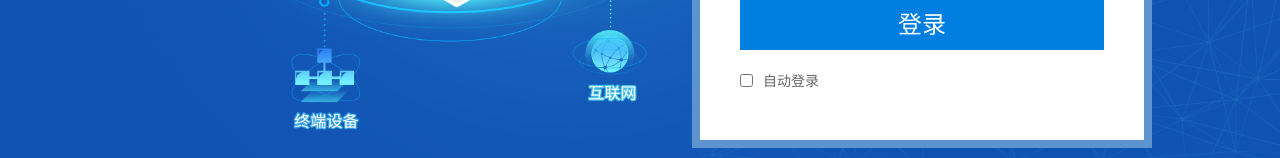
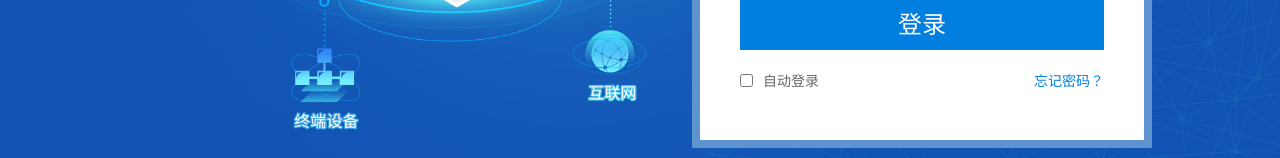
Before and after one commit to yufeng26/xinqi, a Vue app: page /#/login in a window 1280 px wide. Shown: the part 478-636 px from the top of the page. Built offline with nearby package versions, Linux system fonts and the light colour scheme.

Commit message:
修改登录忘记密码提示问题

```diff
--- a/src/views/login.vue
+++ b/src/views/login.vue
@@ -44,6 +44,7 @@
               />
               <span>自动登录</span>
             </p>
+            <p class="noPass" @click="showContent()">忘记密码？</p>
           </li>
         </ul>
       </div>
@@ -82,6 +83,15 @@ export default {
     }
   },
   methods: {
+    // 忘记密码
+    showContent() {
+      this.$message({
+        message: "请联系网站管理员，重新设置新密码！",
+        type: "success",
+        center: true,
+        duration: 2000,
+      });
+    },
     handlelogin() {
       if (this.loginmodel.UserName === "" || this.loginmodel.Password === "") {
         this.$message.error("用户名或者密码不能为空!");
@@ -111,4 +121,8 @@ export default {
 
 <style scoped>
 @import "../../static/css/login.css";
+.noPass {
+  color: #007fe0;
+  cursor: pointer;
+}
 </style>
```
